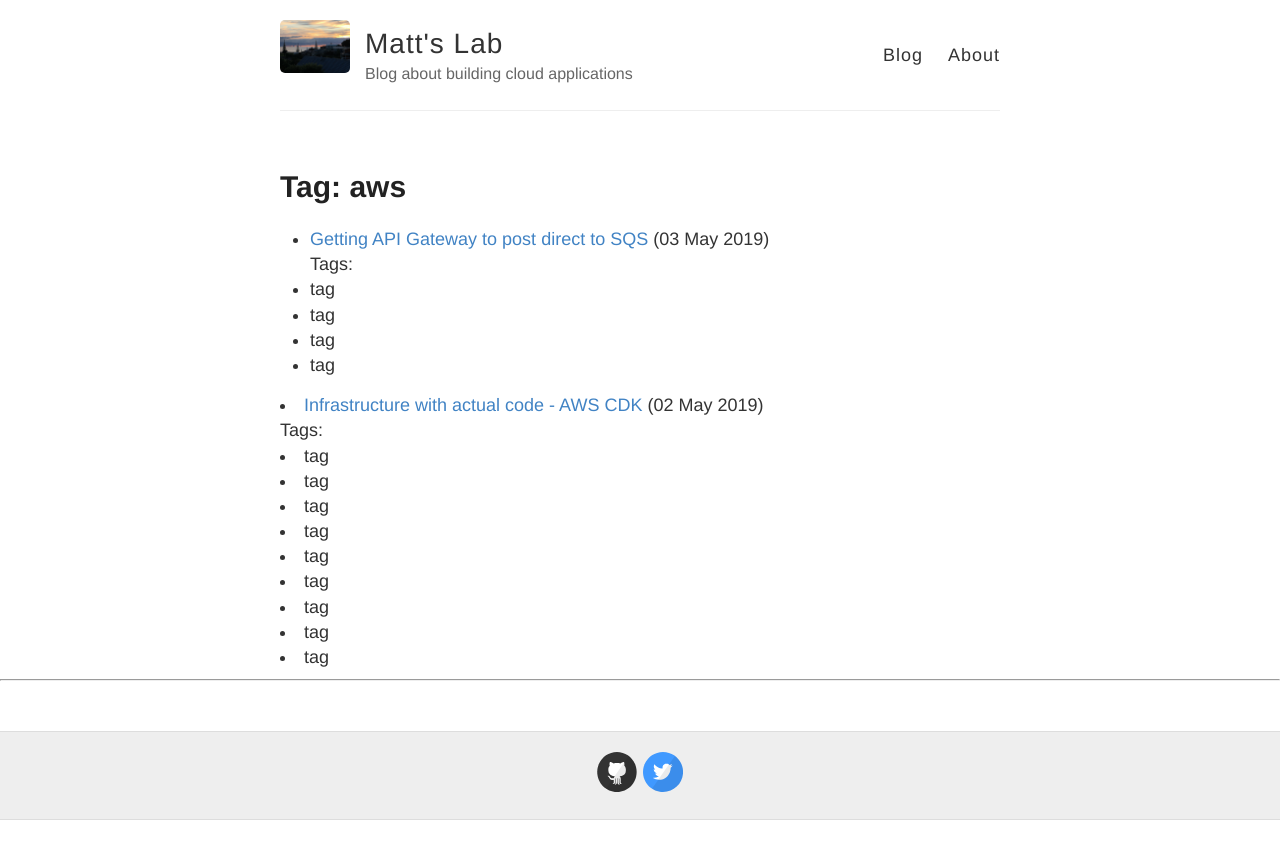
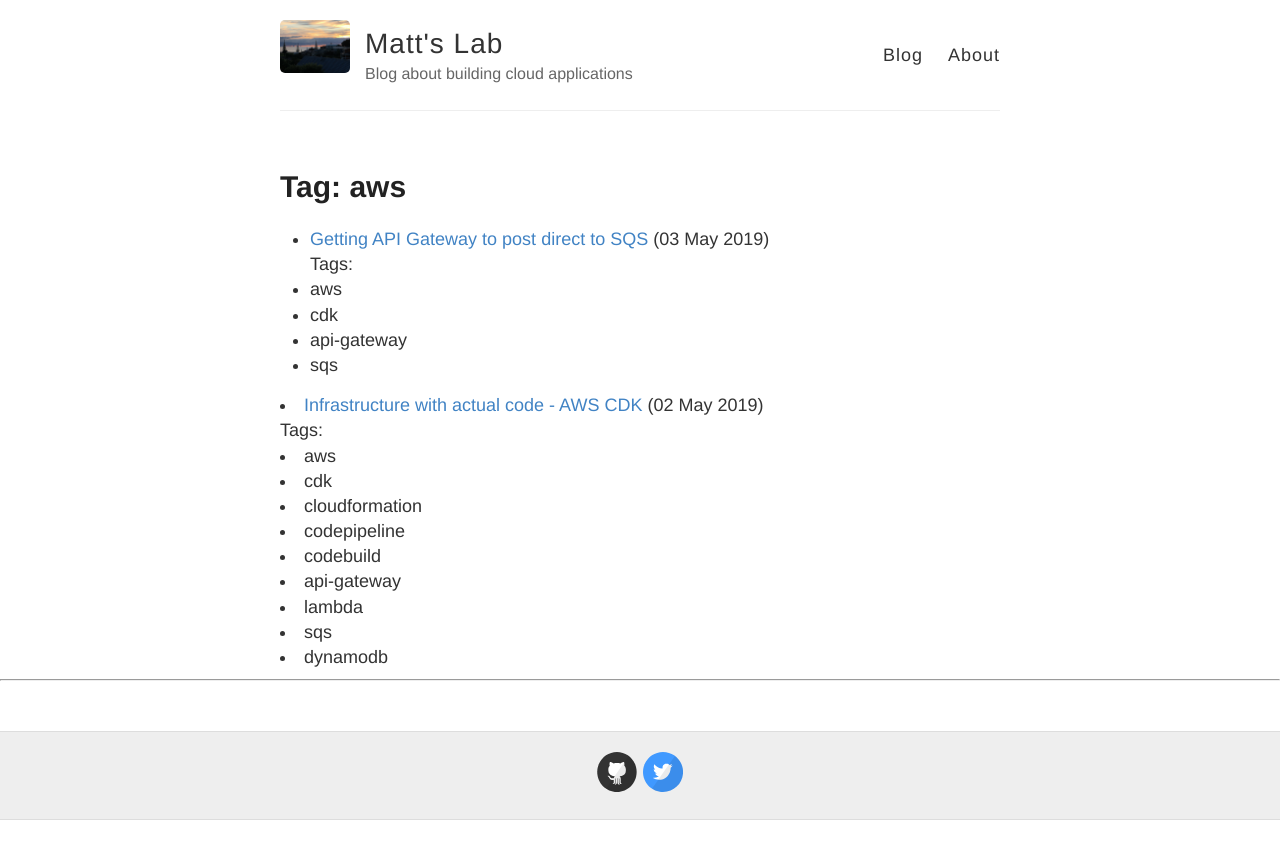
Before and after one commit to msimpsonnz/msimpsonnz.github.io, a Jekyll site: the page built from tags/aws.md, in a window 1280 px wide. Shown: the top 859 px of the page. Built offline with Jekyll 4.4.1, drawn with Linux system fonts in a browser that asks for light colours.

Commit message:
working through html and jekyll by feel

```diff
--- a/_layouts/tags.html
+++ b/_layouts/tags.html
@@ -9,7 +9,7 @@ layout: default
     {{ post.description }}
     <div class="tags">Tags:
         {% for tag in post.tags %}
-            <li>tag</li>
+            <li>{{ tag }}</li>
         {% endfor %}
     </div>
   </li>
```
